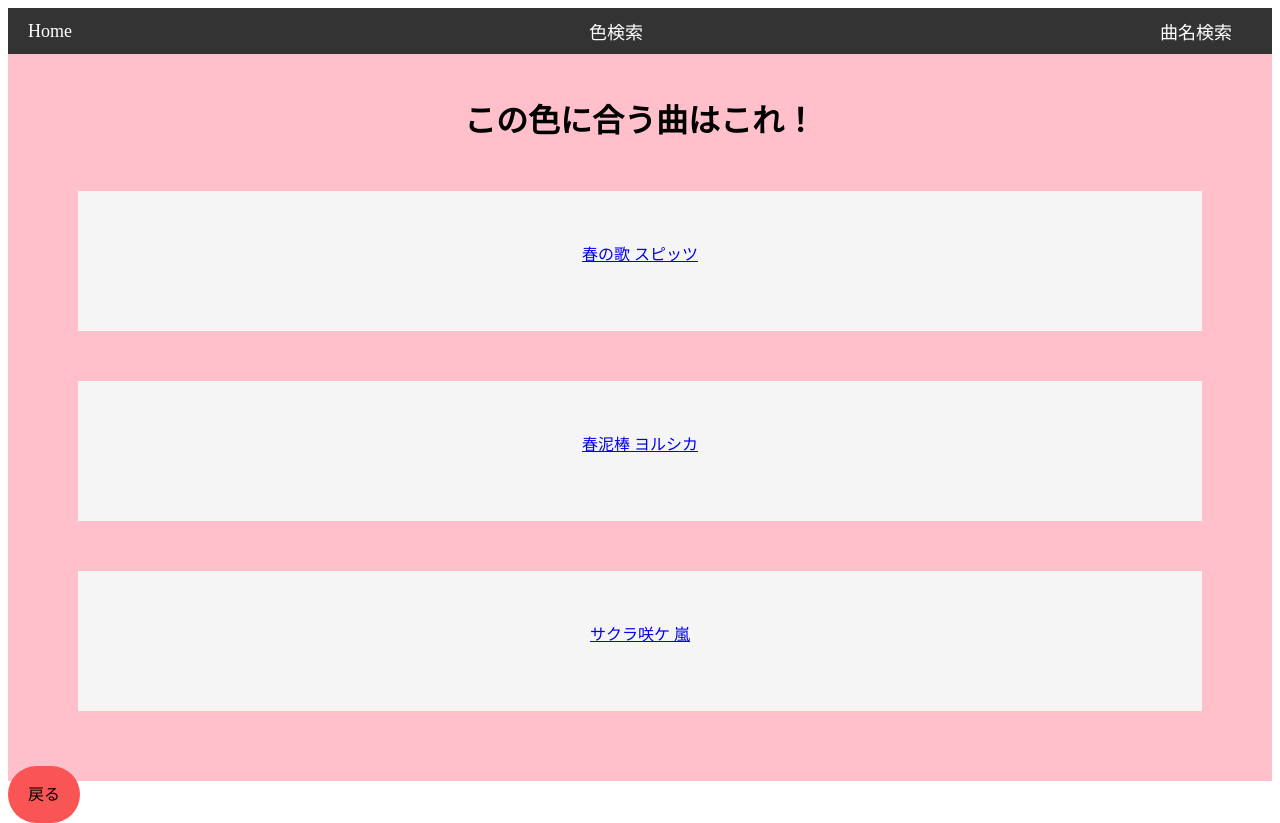
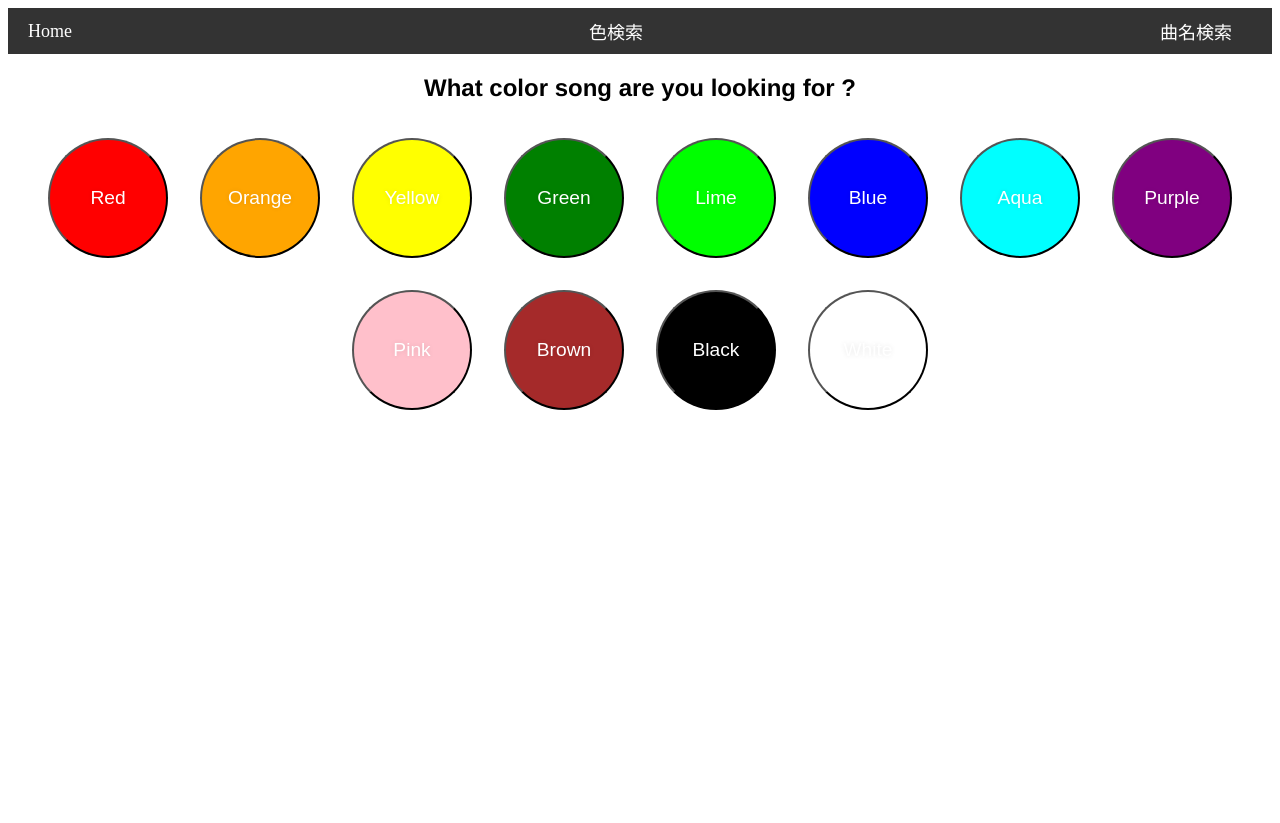
Before and after one commit to ondatk68/music2color, a Nuxt app in the folder nuxt3-app/: page /usingcolor in a window 1280 px wide. After the commit the page ends 800 px from the top, so only its background shows below. Built offline with nearby package versions, Linux system fonts and the light colour scheme.

Commit message:
色検索少し

```diff
--- /dev/null
+++ b/nuxt3-app/pages/color/[color].vue
@@ -0,0 +1,45 @@
+<template>
+    <div class="usingcolor" :style="{'background-color': $route.params.color}">
+        <div class="centered">
+            <h1>{{ $route.params.color }}に合う曲はこれ！</h1>
+            <div class="songlist">
+                <NuxtLink to="https://open.spotify.com/track/4F0m8AWIgR7SK6GyvPsPpc?si=e0922c12e4be4a91">
+                    春の歌 スピッツ
+                </NuxtLink>
+            </div>
+            <div class="songlist">
+                <NuxtLink to="https://open.spotify.com/track/1rr2DJOxV0sHXeUXCAz1yf?si=932cb2bcf1a74d5b">
+                    春泥棒 ヨルシカ
+                </NuxtLink>
+            </div>
+            <div class="songlist">
+                <NuxtLink to="https://open.spotify.com/track/3UF51Hc8M8ZFH7nzbZxobZ?autoplay=true">
+                    サクラ咲ケ 嵐
+                </NuxtLink>
+            </div>
+
+        </div>
+    </div>
+    <a @click="backButton" class = "btn">戻る</a>
+</template>
+
+
+<style>
+.btn {
+  border-radius: 30px;
+  background-color: rgb(250, 85, 85);
+  padding: 20px;
+  text-decoration: none;
+  color: rgb(0, 0, 0);
+}
+</style>
+
+<script>
+export default {
+  methods: {
+    backButton(){
+      this.$router.go(-1);
+    }
+  },
+}
+</script>
--- a/nuxt3-app/pages/usingcolor.vue
+++ b/nuxt3-app/pages/usingcolor.vue
@@ -1,44 +1,72 @@
 <template>
-     <div class="usingcolor">
-        <div class="centered">
-            <h1>この色に合う曲はこれ！</h1>
-            <div class="songlist">
-                <NuxtLink to="https://open.spotify.com/track/4F0m8AWIgR7SK6GyvPsPpc?si=e0922c12e4be4a91">
-                    春の歌 スピッツ
-                </NuxtLink>
-            </div>
-            <div class="songlist">
-                <NuxtLink to="https://open.spotify.com/track/1rr2DJOxV0sHXeUXCAz1yf?si=932cb2bcf1a74d5b">
-                    春泥棒 ヨルシカ
-                </NuxtLink>
-            </div>
-            <div class="songlist">
-                <NuxtLink to="https://open.spotify.com/track/3UF51Hc8M8ZFH7nzbZxobZ?autoplay=true">
-                    サクラ咲ケ 嵐
-                </NuxtLink>
-            </div>
-
+    <div class="question">
+      What color song are you looking for ?
+    </div>
+    <div class="button-container">
+        <div v-for="(color, index) in colors" :key="index">
+        <button class="color-button" :style="{'background-color': color}" @click="goToColorPage(color)">{{ color }}</button>
         </div>
     </div>
-    <a @click="backButton" class = "btn">戻る</a>
 </template>
-
-<style>
-.btn {
-  border-radius: 30px;
-  background-color: rgb(250, 85, 85);
-  padding: 20px;
-  text-decoration: none;
-  color: rgb(0, 0, 0);
-}
-</style>
 
 <script>
 export default {
-  methods: {
-    backButton(){
-      this.$router.go(-1);
+  data() {
+    return {
+      colors: ['Red', 'Orange', 'Yellow', 'Green', 'Lime', 'Blue', 'Aqua', 'Purple', 'Pink', 'Brown', 'Black', 'White']
     }
   },
+  methods: {
+    goToColorPage(color) {
+      this.$router.push(`/color/${color.toLowerCase()}`)
+    }
+  }
 }
 </script>
+
+<style>
+.button-container {
+  display: flex;
+  justify-content: center;
+  align-items: center;
+  height: 100%;
+  flex-wrap: wrap;
+}
+
+.color-button {
+  margin: 1rem;
+  padding: 1.5rem;
+  border-radius: 50%;
+  font-size: 1.2rem;
+  color: #fff;
+  text-shadow: 0px 0px 5px rgba(0, 0, 0, 0.1);
+  cursor: pointer;
+  transition: transform 0.2s ease-in-out;
+  position: relative;
+  z-index: 1;
+  overflow: hidden;
+  width: 120px;
+  height: 120px;
+  display: flex;
+  justify-content: center;
+  align-items: center;
+}
+
+.color-button:hover {
+  transform: translateY(-10px);
+}
+
+.color-button:active {
+  transform: translateY(0px);
+}
+
+.question{
+    padding:20px;
+    text-align: center;
+    font-family: 'Helvetica Neue', sans-serif;
+    font-size: 24px;
+    font-weight: bold;
+  }
+
+
+</style>
```
